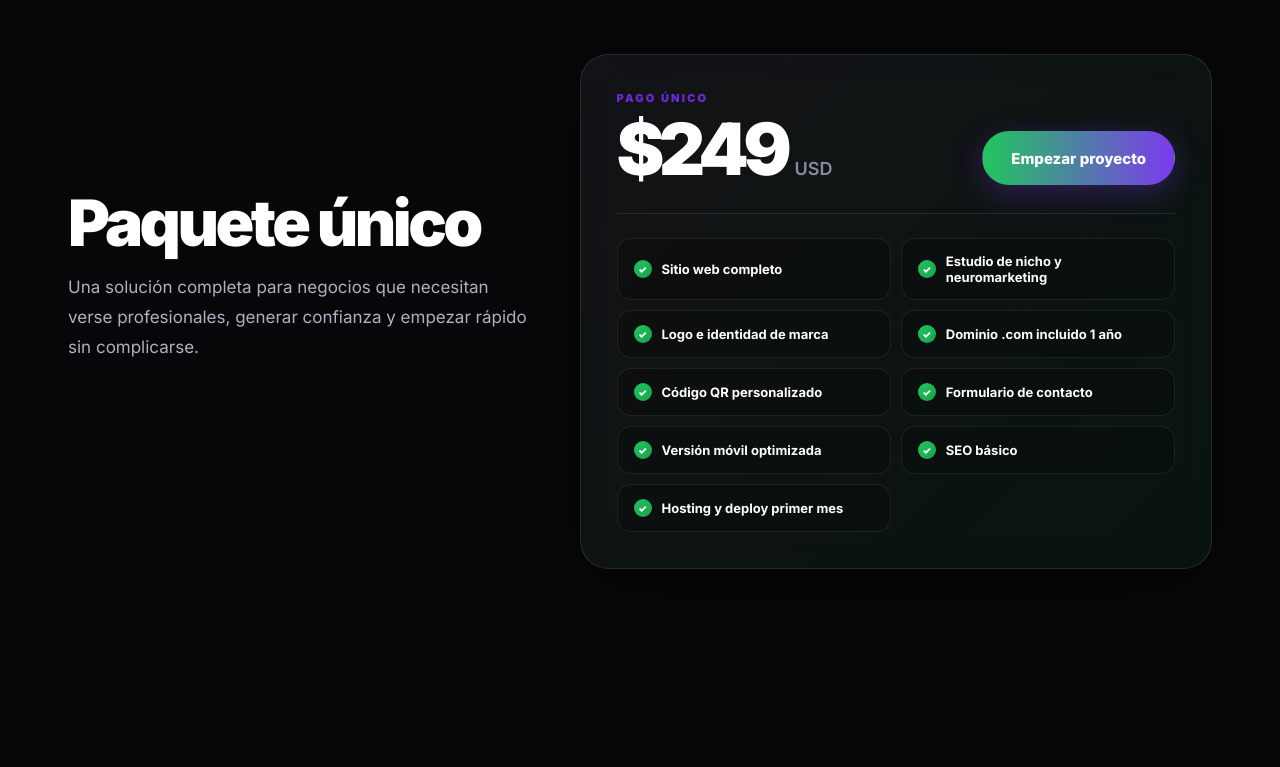
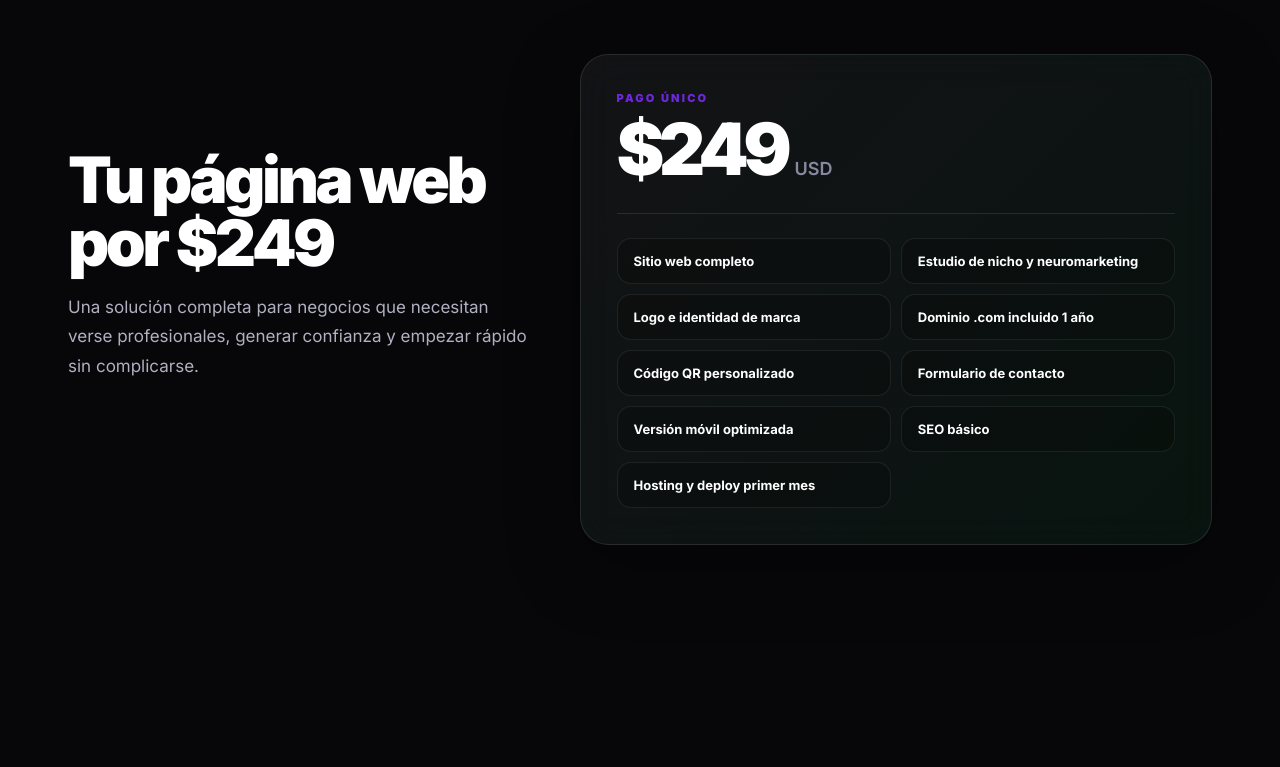
Before and after one commit to enriquetoscanoh94/ent-code, a React (Vite) app: page / in a window 1280 px wide. Shown: the part 980-1747 px from the top of the page. Built offline with nearby package versions, Linux system fonts and the light colour scheme; no server answers.

Commit message:
clean up: package title, no checks, fewer buttons

```diff
--- a/src/App.jsx
+++ b/src/App.jsx
@@ -30,7 +30,7 @@ const copy = {
       ["E-commerce", "Estructuras para vender productos, servicios o paquetes digitales de forma directa.", "🛒"],
       ["Dominio, hosting y QR", "Código QR personalizado, dominio, publicación y configuración inicial del sitio.", "🚀"],
     ],
-    packageTitle: "Paquete único",
+    packageTitle: "Tu página web por $249",
     packageSubtitle:
       "Una solución completa para negocios que necesitan verse profesionales, generar confianza y empezar rápido sin complicarse.",
     priceLabel: "Pago único",
@@ -91,7 +91,7 @@ const copy = {
       ["E-commerce", "Structures to sell products, services or digital packages directly.", "🛒"],
       ["Domain, hosting and QR", "Custom QR code, domain, publishing and initial website setup.", "🚀"],
     ],
-    packageTitle: "Single package",
+    packageTitle: "Your website for $249",
     packageSubtitle:
       "A complete solution for businesses that need to look professional, build trust and launch quickly without complications.",
     priceLabel: "One-time payment",
@@ -232,13 +232,11 @@ function App() {
               <p className="priceLabel">{t.priceLabel}</p>
               <h3>$249 <span>USD</span></h3>
             </div>
-            <a href="#contact" className="btn primary">{t.cta}</a>
           </div>
 
           <div className="includesGrid">
             {t.includes.map((item) => (
               <div key={item} className="includeItem">
-                <span className="checkGreen">✓</span>
                 {item}
               </div>
             ))}
@@ -331,7 +329,6 @@ function App() {
             <img src="/logo.png" alt="ENT-CODE logo" />
           </div>
           <p>{t.footer}</p>
-          <a href="#contact" className="btn primary">{t.cta}</a>
         </div>
         <div className="footerBottom">
           <p>© {new Date().getFullYear()} {t.copyright}</p>
```
